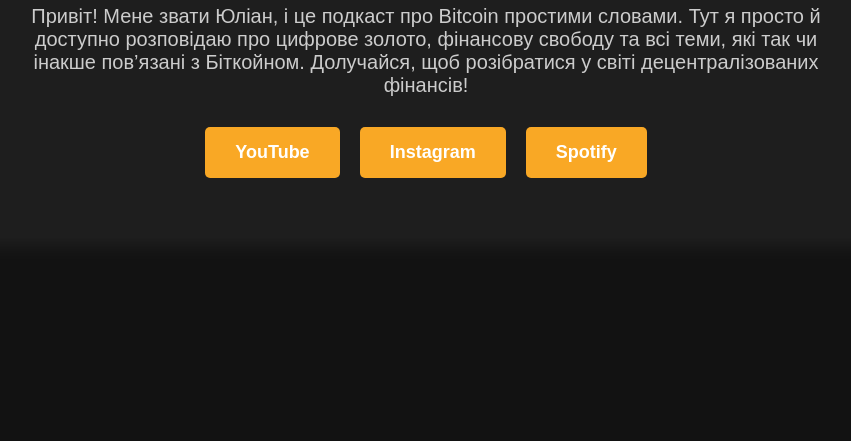
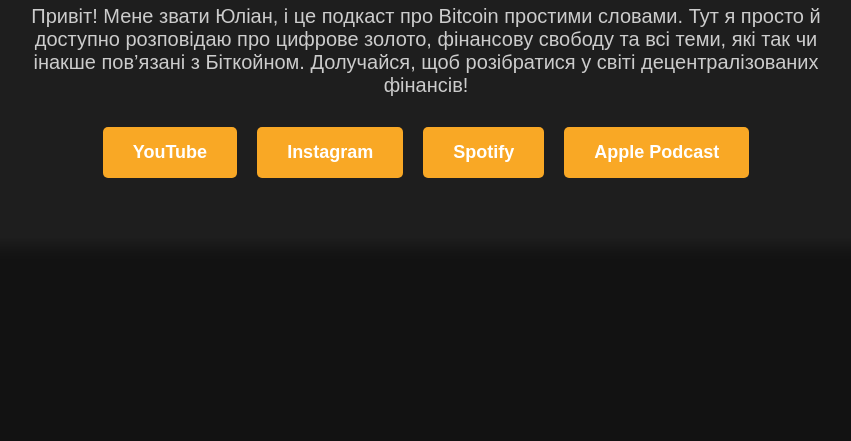
Before and after one commit to iulianvlasiichuk/pro-bitcoin-prostumu-slovamu, a plain HTML site: page index.html in a window 1280 px wide. Shown: the part 359-800 px from the top of the page, without its empty margins (214-1065 px from the left). Drawn offline with Linux system fonts and the light colour scheme.

Commit message:
Update index.html

```diff
--- a/index.html
+++ b/index.html
@@ -83,7 +83,7 @@
                 <a href="https://www.youtube.com/@pro-bitcoint-prostumu-slovamu" target="_blank">YouTube</a>
                 <a href="https://www.instagram.com/probitcoinprostumuslovamu/" target="_blank">Instagram</a>
                 <a href="https://open.spotify.com/show/7CK0pusbS321gLiEIpzT7r?si=DnXJLkcfRT-rX1U5BltvFA" target="_blank">Spotify</a>
-
+                <a href="https://podcasts.apple.com/us/podcast/%D0%BF%D1%80%D0%BE-bitcoin-%D0%BF%D1%80%D0%BE%D1%81%D1%82%D0%B8%D0%BC%D0%B8-%D1%81%D0%BB%D0%BE%D0%B2%D0%B0%D0%BC%D0%B8/id1798701434" target="_blank">Apple Podcast</a>
             </div>
         </div>
     </div>
```
